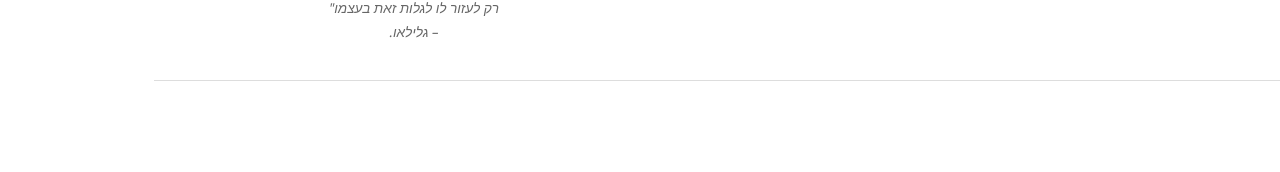
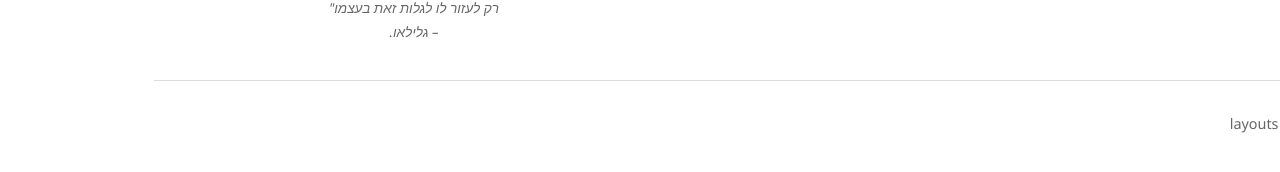
Before and after one commit to megidocs/amit4change, a Jekyll site: the page built from index.md, in a window 1280 px wide. Shown: the part 487-659 px from the top of the page. Built offline with Jekyll 4.4.1, drawn with Linux system fonts in a browser that asks for light colours.

Commit message:
Update footer text in default layout

```diff
--- a/_layouts/default.html
+++ b/_layouts/default.html
@@ -26,7 +26,7 @@
   </div>
 
   <footer class="site-footer">
-    <p>{{ לעדכן  }}</p>
+    <p>לעדכן _layouts default.html</p>
   </footer>
 </body>
 </html>
```
